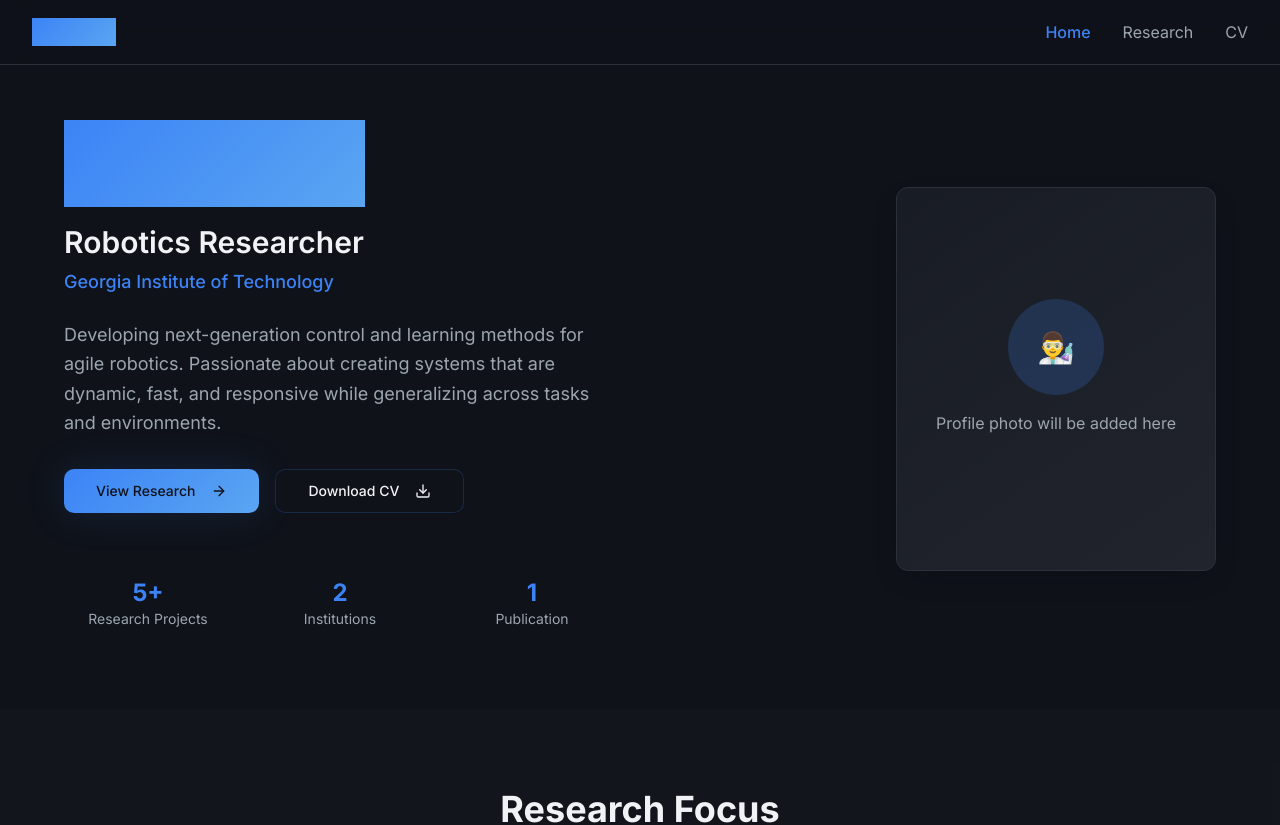
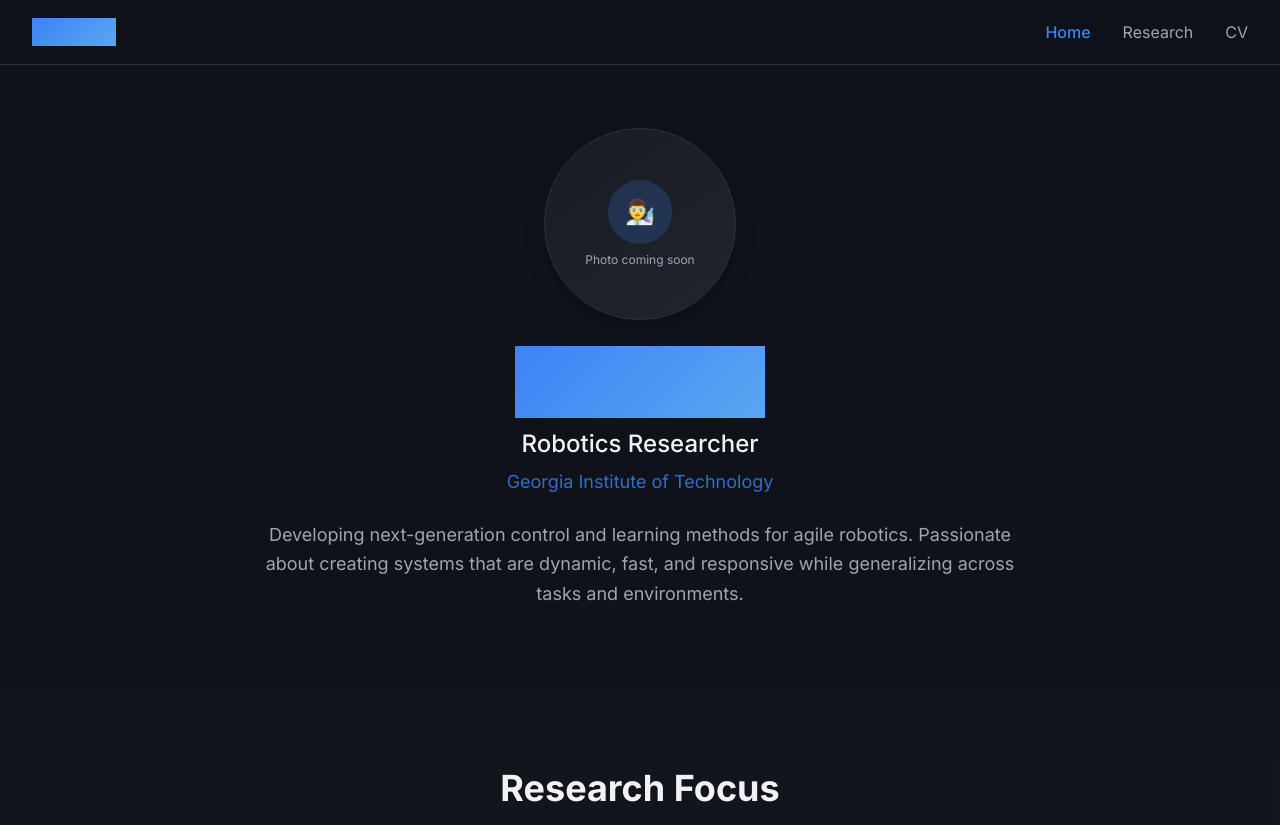
Before and after one commit to shahpratik02/shahpratik02.github.io, a React (Vite) app: page / in a window 1280 px wide. Shown: the top 825 px of the page. Built offline with nearby package versions, Linux system fonts and the light colour scheme.

Commit message:
Refactor homepage layout
Remove research and CV tabs, move profile photo, and adjust the homepage for a minimalist view.

```diff
--- a/src/pages/Index.tsx
+++ b/src/pages/Index.tsx
@@ -8,78 +8,49 @@ const Index = () => {
     <div className="min-h-screen bg-background">
       {/* Hero Section */}
       <section className="pt-32 pb-20 px-4 sm:px-6 lg:px-8">
-        <div className="max-w-6xl mx-auto">
-          <div className="grid grid-cols-1 lg:grid-cols-2 gap-12 items-center">
+        <div className="max-w-4xl mx-auto">
+          <div className="text-center space-y-8">
+            {/* Profile Photo */}
+            <div className="flex justify-center">
+              <Card className="gradient-card border-border shadow-card w-48 h-48 rounded-full overflow-hidden">
+                <CardContent className="flex items-center justify-center h-full p-0">
+                  <div className="text-center space-y-2">
+                    <div className="w-16 h-16 bg-primary/20 rounded-full mx-auto flex items-center justify-center">
+                      <span className="text-2xl text-primary">👨‍🔬</span>
+                    </div>
+                    <p className="text-xs text-muted-foreground">
+                      Photo coming soon
+                    </p>
+                  </div>
+                </CardContent>
+              </Card>
+            </div>
+
             {/* Text Content */}
-            <div className="space-y-8">
-              <div className="space-y-6">
-                <h1 className="text-5xl md:text-6xl lg:text-7xl font-bold leading-tight">
+            <div className="space-y-6">
+              <div className="space-y-4">
+                <h1 className="text-5xl md:text-6xl font-bold">
                   <span className="gradient-primary bg-clip-text text-transparent">
                     Ajay Tak
                   </span>
                 </h1>
                 <div className="space-y-2">
-                  <h2 className="text-2xl md:text-3xl font-semibold text-foreground">
+                  <h2 className="text-xl md:text-2xl font-medium text-foreground">
                     Robotics Researcher
                   </h2>
-                  <p className="text-lg text-primary font-medium">
+                  <p className="text-lg text-primary/80">
                     Georgia Institute of Technology
                   </p>
                 </div>
-                <p className="text-lg text-muted-foreground leading-relaxed max-w-2xl">
+              </div>
+
+              <div className="max-w-3xl mx-auto">
+                <p className="text-lg text-muted-foreground leading-relaxed">
                   Developing next-generation control and learning methods for agile robotics.
                   Passionate about creating systems that are dynamic, fast, and responsive
                   while generalizing across tasks and environments.
                 </p>
               </div>
-
-              {/* CTA Buttons */}
-              <div className="flex flex-col sm:flex-row gap-4">
-                <Button asChild size="lg" className="gradient-primary shadow-glow transition-smooth hover:scale-105">
-                  <Link to="/research">
-                    View Research
-                    <ArrowRight className="h-5 w-5 ml-2" />
-                  </Link>
-                </Button>
-                <Button asChild variant="outline" size="lg" className="border-primary/20 hover:bg-primary/10">
-                  <Link to="/cv">
-                    Download CV
-                    <Download className="h-5 w-5 ml-2" />
-                  </Link>
-                </Button>
-              </div>
-
-              {/* Quick Stats */}
-              <div className="grid grid-cols-3 gap-6 pt-8">
-                <div className="text-center">
-                  <p className="text-2xl font-bold text-primary">5+</p>
-                  <p className="text-sm text-muted-foreground">Research Projects</p>
-                </div>
-                <div className="text-center">
-                  <p className="text-2xl font-bold text-primary">2</p>
-                  <p className="text-sm text-muted-foreground">Institutions</p>
-                </div>
-                <div className="text-center">
-                  <p className="text-2xl font-bold text-primary">1</p>
-                  <p className="text-sm text-muted-foreground">Publication</p>
-                </div>
-              </div>
-            </div>
-
-            {/* Image Placeholder */}
-            <div className="flex justify-center lg:justify-end">
-              <Card className="gradient-card border-border shadow-card w-80 h-96">
-                <CardContent className="flex items-center justify-center h-full">
-                  <div className="text-center space-y-4">
-                    <div className="w-24 h-24 bg-primary/20 rounded-full mx-auto flex items-center justify-center">
-                      <span className="text-3xl text-primary">👨‍🔬</span>
-                    </div>
-                    <p className="text-muted-foreground">
-                      Profile photo will be added here
-                    </p>
-                  </div>
-                </CardContent>
-              </Card>
             </div>
           </div>
         </div>
```
